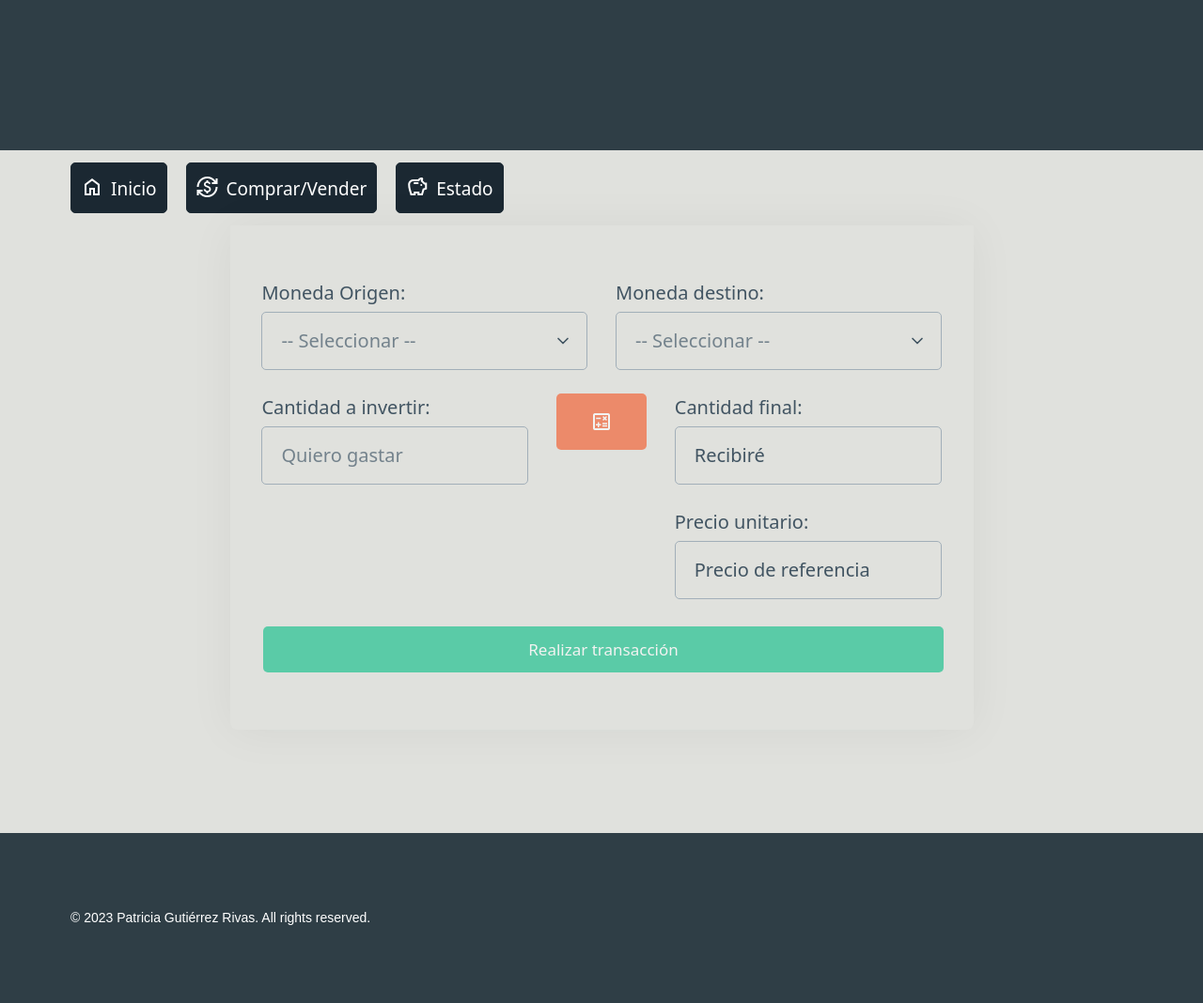
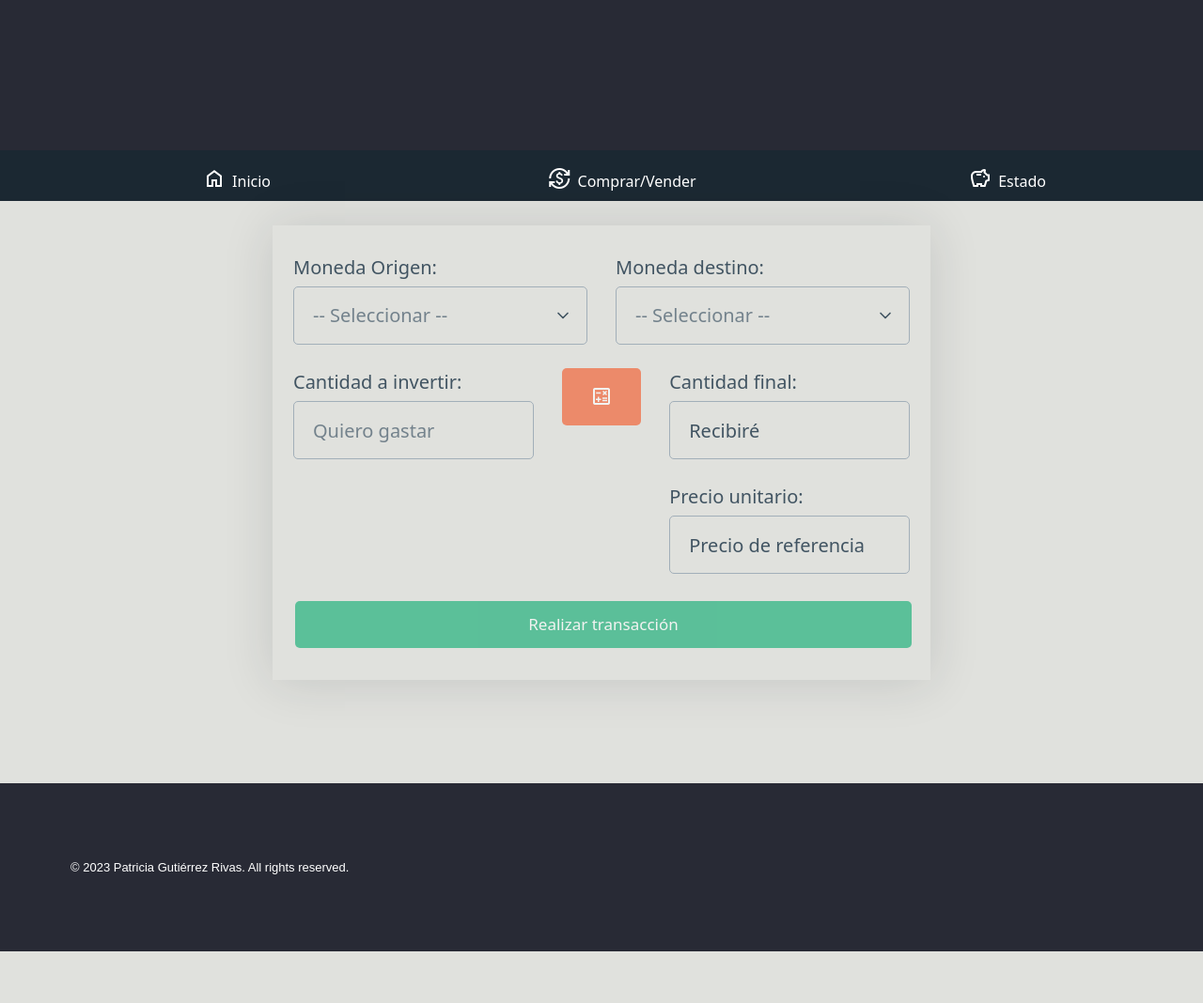
Before and after one commit to patriciagr89/classic_project, a Flask app: template app_cripto/templates/purchase.html in a window 1280 px wide. Shown: the whole page at 94% size. After the commit the page ends 1013 px from the top, so only its background shows below. Run offline with Flask 2, Linux system fonts and the light colour scheme; the template is opened without the code that fills it, so the values that code supplies are empty; some libraries are stand-ins or nearby versions.

Commit message:
nav improve

```diff
--- a/app_cripto/static/styles.css
+++ b/app_cripto/static/styles.css
@@ -1,17 +1,51 @@
 header,footer{
     background-color:#2F3E46;
+    background-color: #282A35;
     color: white;
-    font-size: 1.6em;
+    font-size: 28px;
 }
 
 footer{
     font-family: Arial, Helvetica, sans-serif;
-    font-size: 0.7em;
+    font-size: 13px;
 }
 
-.contrast{
-    font-size: 0.95em;
+.btn-group .btn {
+    background-color: #1B2832;
+    border: none;
+    padding: 15px 32px;
+    text-align: center;
+    text-decoration: none;
+    display: inline-block;
+    font-size: 16px;
     font-weight: 500;
+    cursor: pointer;
+    border-radius: 0;
+    height: 54px;
+    width: 310px;
+}
+
+a {
+    color:white;
+    width: 310px;
+}
+
+.btn-group .btn:hover {
+    background-color: black;
+}
+
+.btn-group .btn.active {
+    background-color: #596B78;
+}
+
+#nav {
+    background-color: #1B2832;
+    height: 54px;
+    color: white;
+}
+
+.center {
+    margin: 0 auto;
 }
 
 body{
@@ -21,13 +55,11 @@ body{
     grid-template-rows: auto 80px 1fr auto;
 }
 
-.buy-window {
-    padding: 5% 3%;
+.buy_window {
+    padding: 30px 22px;
     margin: 0 auto;
-    border-bottom-right-radius: 8px;
-    border-bottom-left-radius: 8px;
-    width: 70%;
-    box-shadow: 0px 2px 50px 0px rgb(28 33 47 / 5%);
+    max-width: 700px;
+    box-shadow: 0px 2px 50px 0px rgba(28, 33, 47, 0.137);
 }
 
 .material-symbols-outlined {
@@ -54,8 +86,9 @@ body{
     text-align: center;
 }
 
-.submit {
+.button {
     background-color: #02bd84;
+    background-color: #04AA6D;
     border: none;
     font-size: 17px;
     font-weight: 500;
@@ -64,14 +97,13 @@ body{
     opacity: 0.6;
     transition: 0.3s;
     display: inline-block;
-    cursor: pointer;
 }
 
-.submit:hover {
-    opacity: 1
+.button:hover {
+    opacity: 1;
 }
 
-#calculate {
+.button.calculate {
     background-color: #f4511e;
     padding: 15px 15px;
     margin: 0 auto;
--- a/app_cripto/templates/base.html
+++ b/app_cripto/templates/base.html
@@ -15,13 +15,22 @@
             {{title}}
         </div>
     </header>
-    <nav class = "container">
+
+    <!--<nav class = "container">
         <ul>
             <li><a href="/" role="button" class="contrast" {% if isIndex %} disabled = "true" {% endif %}><span class="material-symbols-outlined">home</span>&nbsp;Inicio</a></li>
             <li><a href="/purchase" role="button" class="contrast" {% if isPurchase %} disabled = "true" {% endif %}><span class="material-symbols-outlined">currency_exchange</span>&nbsp;Comprar/Vender</a></li>
             <li><a href="/status" role="button" class="contrast" {% if isStatus %} disabled = "true" {% endif %}><span class="material-symbols-outlined">savings</span>&nbsp;Estado</a></li>
         </ul>
-    </nav>
+    </nav>-->
+
+    <section id="nav">
+        <nav class="btn-group container center">
+            <button class="btn {% if isIndex %} active {% endif %}"><a href="/" {% if isIndex %} disabled = "true" {% endif %}><span class="material-symbols-outlined">home</span>&nbsp;Inicio</a></button>
+            <button class="btn {% if isPurchase %} active {% endif %}"><a href="/purchase" {% if isPurchase %} disabled = "true" {% endif %}><span class="material-symbols-outlined">currency_exchange</span>&nbsp;Comprar/Vender</a></button>
+            <button class="btn {% if isStatus %} active {% endif %}"><a href="/status" {% if isStatus %} disabled = "true" {% endif %}><span class="material-symbols-outlined">savings</span>&nbsp;Estado</a></button>
+        </nav>
+    </section>
 
     <section class = "container">
         {% block section %}
--- a/app_cripto/templates/purchase.html
+++ b/app_cripto/templates/purchase.html
@@ -4,7 +4,8 @@
 
 <form action = "/purchase" method = "post">
 
-  <div class="buy-window">
+  <div class="buy_window">
+
     <div class="row">
 
       <label class="col-6" for="coin_from">Moneda Origen:
@@ -35,7 +36,7 @@
       </label>
 
       <div class="col-2">
-        <button id="calculate" class="submit" type="submit"><span id="red" class="material-symbols-outlined">calculate</span></button>
+        <button class="button calculate" type="submit"><span id="red" class="material-symbols-outlined">calculate</span></button>
       </div>
 
       <label class="col-5" for="cantidad_to">
@@ -56,7 +57,9 @@
 
     </div>
 
-    <button class="row col-12 submit" type="submit">Realizar transacción</button>
+    <div class="col-12">
+      <button class="button" type="submit">Realizar transacción</button>
+    </div>
 
   </div>
 </form>
```
